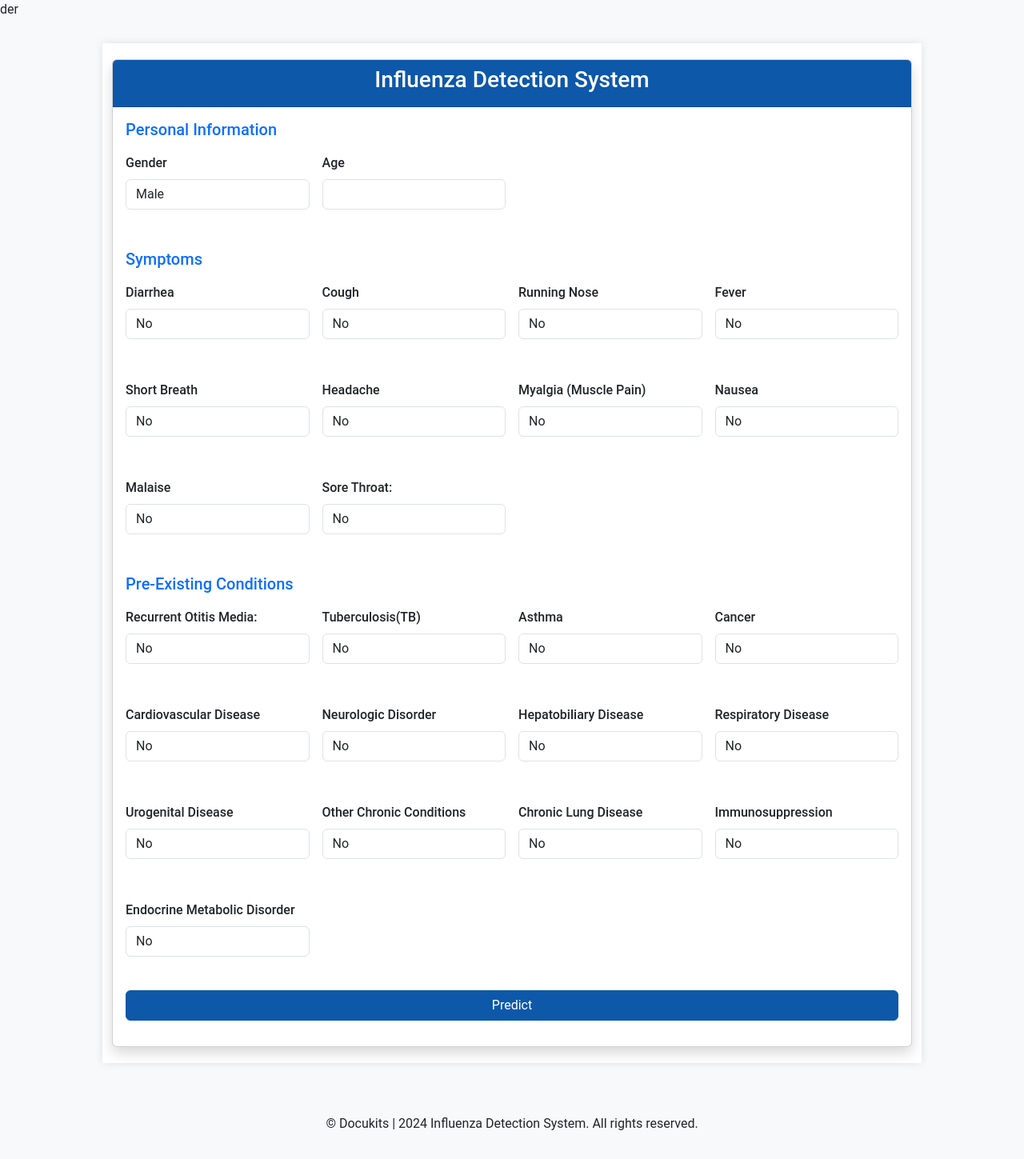
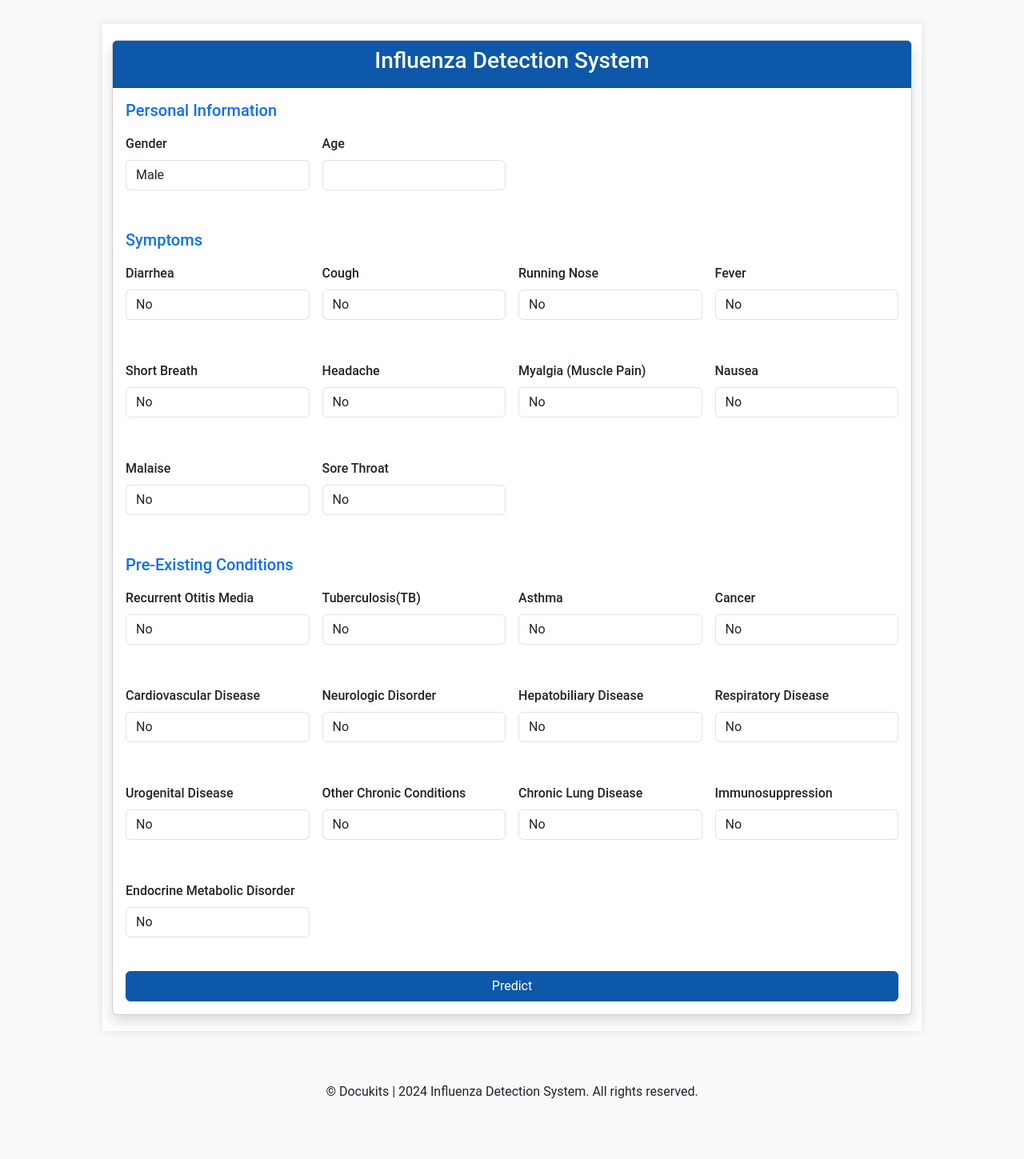
Before and after one commit to geekr-ml/flutest, a Flask app: page / in a window 1280 px wide. Shown: the whole page at 80% size. After the commit the page ends 1373 px from the top, so only its background shows below. Run offline with Flask 3, Linux system fonts and the light colour scheme; parts of the project's set-up code (start-up, migrations or seed data) failed here and were passed over.

Commit message:
Update index.html

```diff
--- a/templates/index.html
+++ b/templates/index.html
@@ -1,4 +1,4 @@
-der<!DOCTYPE html>
+<!DOCTYPE html>
 <html lang="en">
 <head>
     <meta charset="UTF-8">
@@ -134,7 +134,7 @@ der<!DOCTYPE html>
                             </select>
                         </div>
                         <div class="col-md-3 col-12 mb-3">
-                            <label for="throat" class="form-label">Sore Throat:</label>
+                            <label for="throat" class="form-label">Sore Throat</label>
                             <select name="throat" id="throat" class="form-control" required>
                                 <option value="0">No</option>
                                 <option value="1">Yes</option>
@@ -146,7 +146,7 @@ der<!DOCTYPE html>
                     <h5 class="text-primary mt-4">Pre-Existing Conditions</h5>
                     <div class="row g-3">
                         <div class="col-md-3 col-12 mb-3">
-                            <label for="recurrent_otitis_media" class="form-label">Recurrent Otitis Media:</label>
+                            <label for="recurrent_otitis_media" class="form-label">Recurrent Otitis Media</label>
                             <select name="recurrent_otitis_media" id="recurrent_otitis_media" class="form-control" required>
                                 <option value="0">No</option>
                                 <option value="1">Yes</option>
```
